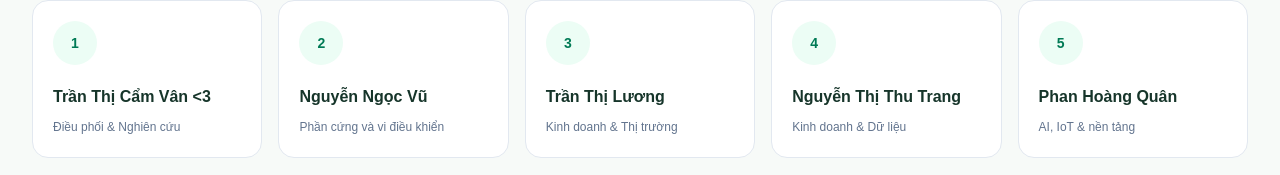
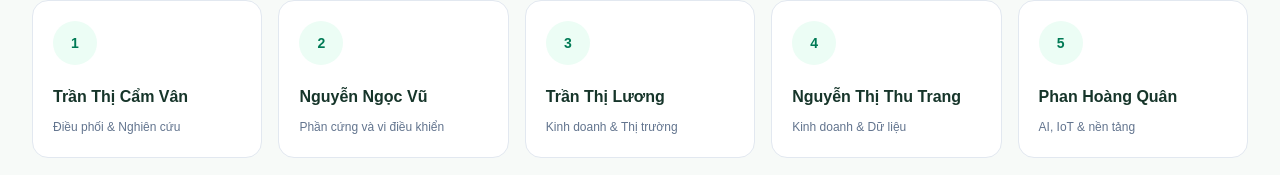
Before and after one commit to quanhaom/mosguardx-platform, a Next.js app: page / in a window 1280 px wide. Shown: the part 8732-8907 px from the top of the page. Built offline with nearby package versions, Linux system fonts and the light colour scheme.

Commit message:
fix context <3

```diff
--- a/src/app/page.tsx
+++ b/src/app/page.tsx
@@ -1512,7 +1512,7 @@ function LandingContent() {
           <div className="mt-10 grid gap-4 sm:grid-cols-2 lg:grid-cols-5">
             {[
               [
-                "Trần Thị Cẩm Vân <3 ",
+                "Trần Thị Cẩm Vân ",
                 t(
                   "Điều phối & Nghiên cứu",
                   "Coordination & Research",
```
